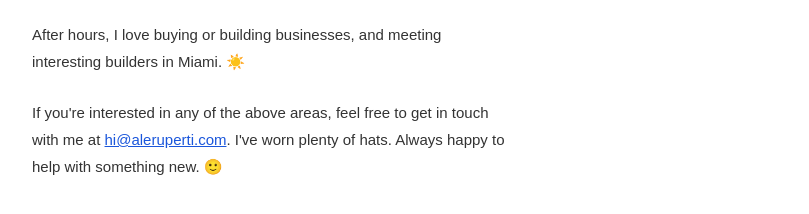
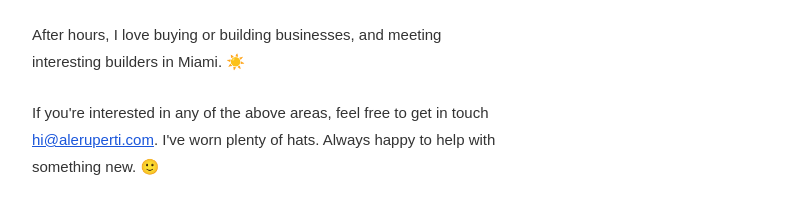
Before and after one commit to axrd/axrd.github.io, a plain HTML site: page index.html in a window 1280 px wide. Shown: the part 428-642 px from the top of the page, 138-947 px from the left. Drawn offline with Linux system fonts and the light colour scheme.

Commit message:
Update index.html

```diff
--- a/index.html
+++ b/index.html
@@ -140,7 +140,7 @@
 
           <p>After hours, I love buying or building businesses, and meeting interesting builders in Miami. ☀️</p>
 
-          <p>If you're interested in any of the above areas, feel free to get in touch with me at <a href="mailto:hi@aleruperti.com?subject=Let's%20chat!">hi@aleruperti.com</a>. I've worn plenty of hats. Always happy to help with something new. 🙂</p>
+          <p>If you're interested in any of the above areas, feel free to get in touch <a href="mailto:hi@aleruperti.com?subject=Let's%20chat!">hi@aleruperti.com</a>. I've worn plenty of hats. Always happy to help with something new. 🙂</p>
         </div>
 
         <!-- Right: photo + social -->
```
